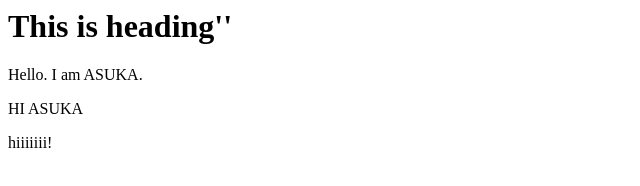
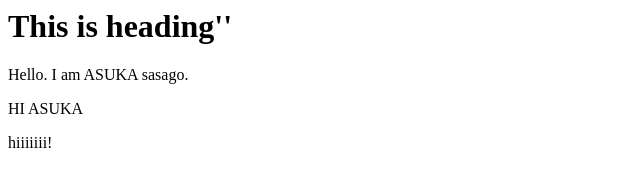
Before and after one commit to sheenam25/Sheenam-demo1, a plain HTML site: page index.html in a window 1280 px wide. Shown: the full height of the page, 0-640 px from the left. Drawn offline with Linux system fonts and the light colour scheme.

Commit message:
Update index.html

```diff
--- a/index.html
+++ b/index.html
@@ -3,7 +3,7 @@
 <h1>
 This is heading''
 </h1>
-<p>Hello. I am ASUKA.</p>
+<p>Hello. I am ASUKA sasago.</p>
 <p>HI ASUKA</p>
   <p>
     hiiiiiii!
```
